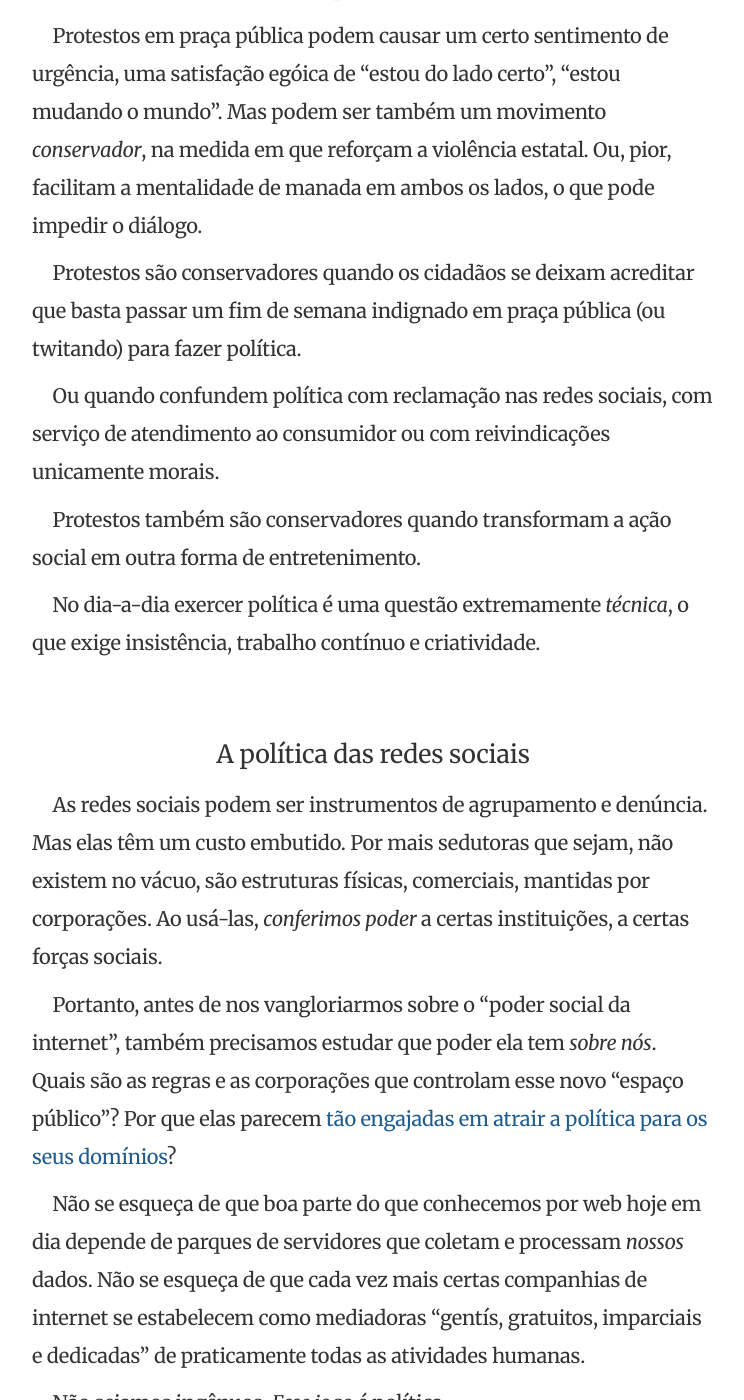
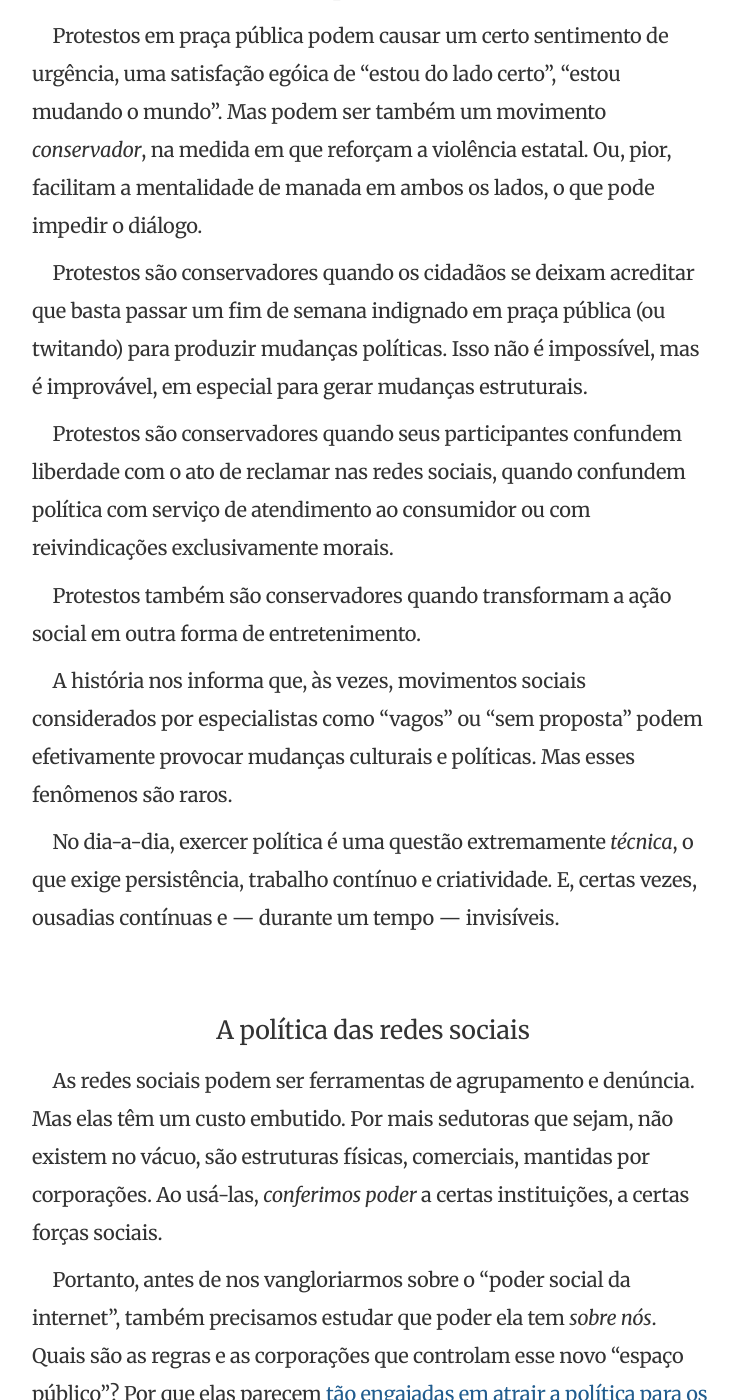
Before and after one commit to eduf/eduf.github.com, a Jekyll site: the page built from _posts/2013-06-16-manifestacoes-invisiveis.md, in a window 1280 px wide and 1400 px high, scrolled down 3519 px. Shown: the whole window, without its empty margins (267-1011 px from the left). Built offline with Jekyll 4.4.1, drawn with Linux system fonts in a browser that asks for light colours; nearby versions of some CDN libraries; comment, search, counter and statistics services are not loaded; some of the changed text lies outside the part shown.

Commit message:
Não aguentei e alterei.

```diff
--- a/_posts/2013-06-16-manifestacoes-invisiveis.md
+++ b/_posts/2013-06-16-manifestacoes-invisiveis.md
@@ -44,20 +44,22 @@ Mas, enfim, protestos podem trazer mudanças? Sim e não. Pergunte para a histó
 
 Protestos em praça pública podem causar um certo sentimento de urgência, uma satisfação egóica de "estou do lado certo", "estou mudando o mundo". Mas podem ser também um movimento *conservador*, na medida em que reforçam a violência estatal. Ou, pior, facilitam a mentalidade de manada em ambos os lados, o que pode impedir o diálogo.
 
-Protestos são conservadores quando os cidadãos se deixam acreditar que basta passar um fim de semana indignado em praça pública (ou twitando) para fazer política.
+Protestos são conservadores quando os cidadãos se deixam acreditar que basta passar um fim de semana indignado em praça pública (ou twitando) para produzir mudanças políticas. Isso não é impossível, mas é improvável, em especial para gerar mudanças estruturais.
 
-Ou quando confundem política com reclamação nas redes sociais, com serviço de atendimento ao consumidor ou com reivindicações unicamente morais.
+Protestos são conservadores quando seus participantes confundem liberdade com o ato de reclamar nas redes sociais, quando confundem política com serviço de atendimento ao consumidor ou com reivindicações exclusivamente morais.
 
 Protestos também são conservadores quando transformam a ação social em outra forma de entretenimento.
 
-No dia-a-dia exercer política é uma questão extremamente *técnica*, o que exige insistência, trabalho contínuo e criatividade.
+A história nos informa que, às vezes, movimentos sociais considerados por especialistas como "vagos" ou "sem proposta" podem efetivamente provocar mudanças culturais e políticas. Mas esses fenômenos são raros.
+
+No dia-a-dia, exercer política é uma questão extremamente *técnica*, o que exige persistência, trabalho contínuo e criatividade. E, certas vezes, ousadias contínuas e — durante um tempo — invisíveis.
 
 ## A política das redes sociais
 
-As redes sociais podem ser instrumentos de agrupamento e denúncia. Mas elas têm um custo embutido. Por mais sedutoras que sejam, não existem no vácuo, são estruturas físicas, comerciais, mantidas por corporações. Ao usá-las, *conferimos poder* a certas instituições, a certas forças sociais.
+As redes sociais podem ser ferramentas de agrupamento e denúncia. Mas elas têm um custo embutido. Por mais sedutoras que sejam, não existem no vácuo, são estruturas físicas, comerciais, mantidas por corporações. Ao usá-las, *conferimos poder* a certas instituições, a certas forças sociais.
 
 Portanto, antes de nos vangloriarmos sobre o "poder social da internet", também precisamos estudar que poder ela tem *sobre nós*. Quais são as regras e as corporações que controlam esse novo "espaço público"? Por que elas parecem [tão engajadas em atrair a política para os seus domínios](http://youtu.be/MaQmyhkGNm0)?
 
-Não se esqueça de que boa parte do que conhecemos por web hoje em dia depende de parques de servidores que coletam e processam *nossos* dados. Não se esqueça de que cada vez mais certas companhias de internet se estabelecem como mediadoras "gentís, gratuitos, imparciais e dedicadas" de praticamente todas as atividades humanas.
+Não se esqueça de que boa parte do que conhecemos por web hoje em dia depende de parques de servidores que coletam e processam *nossos* dados. Não se esqueça de que cada vez mais certas companhias de internet se estabelecem como mediadoras "gentís, gratuitas, imparciais e dedicadas" de praticamente todas as atividades humanas.
 
-Não sejamos ingênuos. *Esse jogo* é política.
+Não sejamos ingênuos. *Esse jogo* também é política.
```
Also changed, not shown: other parts of _posts/2013-06-16-manifestacoes-invisiveis.md (+1 -1 lines).
